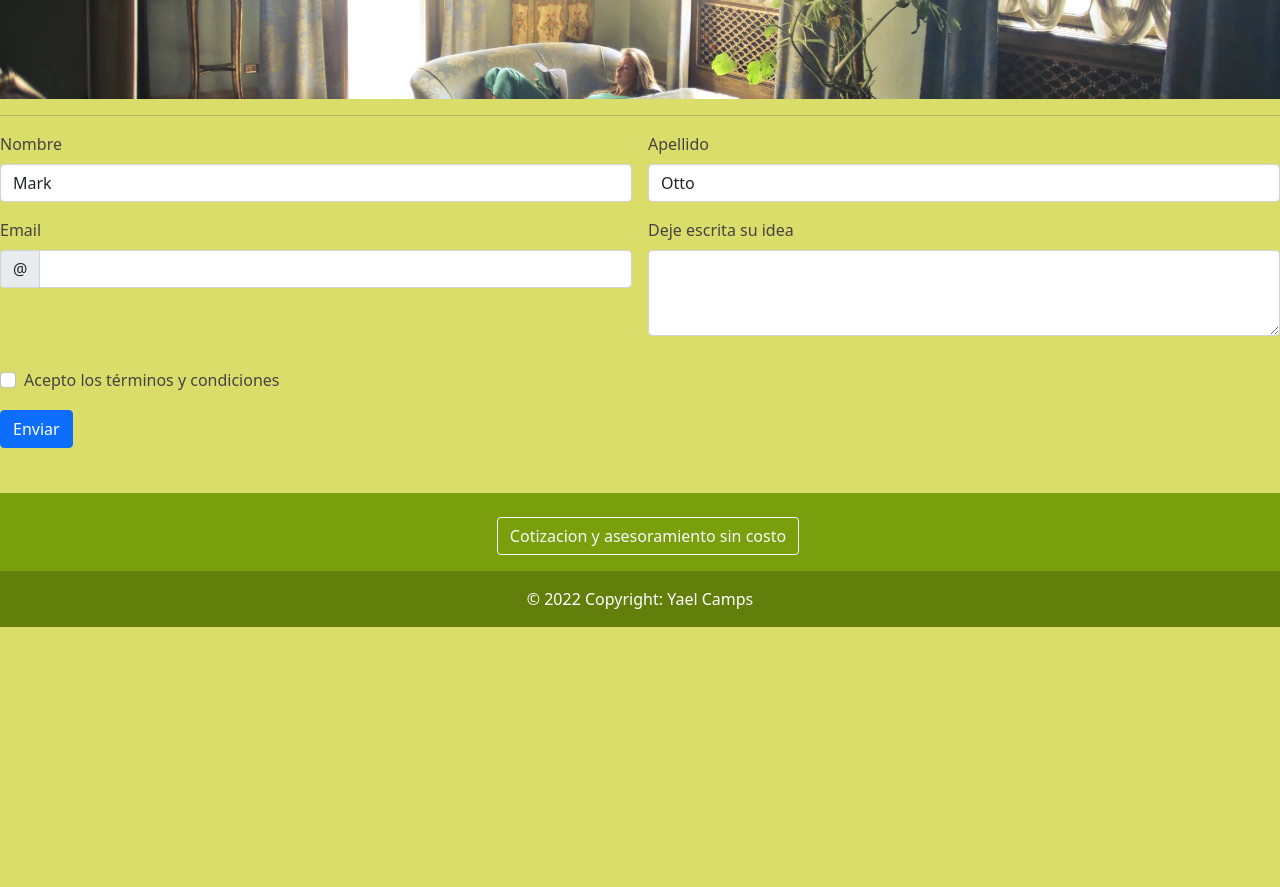
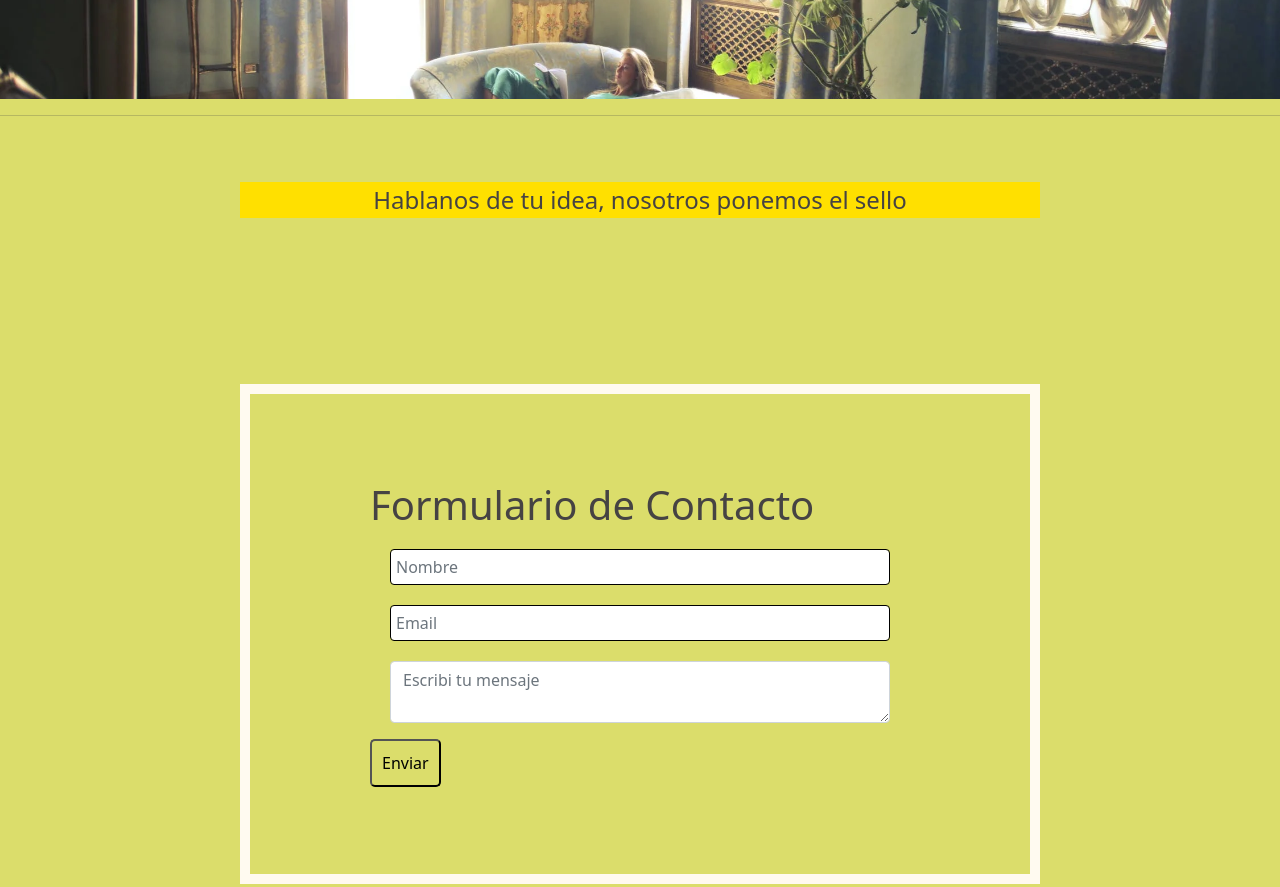
Before and after one commit to yaelcampos/EstudioAbba, a website: page pages/contactos.html in a window 1280 px wide. Shown: the part 540-1427 px from the top of the page. Before the commit the page ends 1167 px from the top, so only its background shows below. Drawn offline with nearby package versions, Linux system fonts and the light colour scheme.

Commit message:
Agrego formulario de contacto-Aplicao sass-aplico mixins-entend-each

```diff
--- a/pages/contactos.html
+++ b/pages/contactos.html
@@ -62,52 +62,22 @@
     </main>
     <hr>
 
-    <div >
-      <form class="row g-3 needs-validation" novalidate>
-          <div class="col-md-6">
-            <label for="validationCustom01" class="form-label">Nombre</label>
-            <input type="text" class="form-control" id="validationCustom01" value="Mark" required>
-            <div class="valid-feedback">
-              Looks good!
-            </div>
-          </div>
-          <div class="col-md-6">
-            <label for="validationCustom02" class="form-label">Apellido</label>
-            <input type="text" class="form-control" id="validationCustom02" value="Otto" required>
-            <div class="valid-feedback">
-              Looks good!
-            </div>
-          </div>
-          <div class="col-md-6">
-            <label for="validationCustomUsername" class="form-label">Email</label>
-            <div class="input-group has-validation">
-              <span class="input-group-text" id="inputGroupPrepend">@</span>
-              <input type="email" class="form-control" id="validationCustomUsername" aria-describedby="inputGroupPrepend" required>
-              <div class="invalid-feedback">
-                Please choose a username.
-              </div>
-            </div>
-          </div>
-          <div class="mb-3 col-md-6">
-              <label for="exampleFormControlTextarea1" class="form-label">Deje escrita su idea</label>
-              <textarea class="form-control" id="exampleFormControlTextarea1" rows="3"></textarea>
-            </div>
-          <div class="col-12">
-            <div class="form-check">
-              <input class="form-check-input" type="checkbox" value="" id="invalidCheck" required>
-              <label class="te" for="invalidCheck">
-                  Acepto los términos y condiciones
-              </label>
-              <div class="invalid-feedback">
-                You must agree before submitting.
-              </div>
-            </div>
-          </div>
-          <div class="col-12">
-            <button class="btn btn-primary" type="submit">Enviar</button>
-          </div>
-   </form>
-</div>
+    <div class="div-contenedor-contacto"  >
+      <p class="p-formulario">Hablanos de tu idea, nosotros ponemos el sello </p>
+
+      <div class="contenedor-formulario">
+        <form >
+              <h1>Formulario de Contacto</h1>
+              <input type="text" class="nombre-formulario  form-control mb-3" id="exampleInputPassword1" placeholder="Nombre" style="border: 1px solid black;">
+
+              <input type="email" class="email-formulario mb-3 form-control" id="exampleInputEmail1" placeholder="Email" aria-describedby="emailHelp" style="border: 1px solid black;">
+
+              <textarea class="textarea-formulario mb-3 form-control" name="" id=""  placeholder="Escribi tu mensaje "></textarea>
+
+              <button class="boton-formulario" type="submit">Enviar</button>
+        </form>
+      </div>
+    </div>
 
     <section class="grid col-12">
       <!-- Footer -->
--- a/scss/main.scss
+++ b/scss/main.scss
@@ -36,7 +36,6 @@ body {
 
 .col-4 {
     grid-template-columns: repeat(3, 1fr);
-
 }
 
 .icono-redes {
@@ -83,7 +82,6 @@ body {
 .espacio_vacio_acerca {
     background-color: $fondo-entre-titulos;
     height: 80px;
-
 }
 
 .parrafo_acerca {
@@ -109,7 +107,6 @@ body {
 #main_acerca_de{
     width: 100%;
     background-color: floralwhite;
-
 }
 
 .box_foto {
@@ -129,9 +126,6 @@ body {
         -webkit-box-shadow: 10px 10px 14px 2px rgba(0,0,0,0.47);
         box-shadow: 10px 10px 14px 2px rgba(0,0,0,0.47);
     }
-
-
-
 
 
 .diseñadora_nombre_1 {
@@ -168,7 +162,6 @@ body {
     text-align: center;
     margin-bottom: 20%;
     margin: 100px;
-
 }
                                /* contacto area*/
 
@@ -182,22 +175,81 @@ body {
     background-repeat: no-repeat;
     height: 550px;
     background-size: cover;
+}
 
+.div-contenedor-contacto {
+    display: flex ;
+    flex-direction: column;
+    justify-content: center;
+    align-content: center;
+    align-items: center;
+}
+
+.p-formulario {
+    margin-top: 50px;
+    display: flex;
+    justify-content: center;
+    font-size: 24px;
+    background-color: #FFE000;
+    width: 800px;
+}
+
+.contenedor-formulario {
+    height: 500px;
+    margin-top: 150px;
+    display: flex;
+    flex-wrap: nowrap;
+    align-content: center;
+    justify-content: center;
+    align-items: center;
+    width: 800px;
+    border: 10px solid floralwhite;
+}
+
+.nombre-formulario {
+    width: 500px;
+    margin: 20px;
+    padding: 5px;
+    background-color: none;
+}
+
+.email-formulario {
+    width: 500px;
+    margin: 20px;
+    padding: 5px;
+    background-color: none;
+}
+
+.textarea-formulario {
+    width: 500px;
+    margin: 20px;
+    background-color: none;
+}
+
+.boton-formulario {
+    padding: 10px;
+    background: none;
+    border-radius: 5px;
+}
+
+/*MIXIN */
+@mixin detalle ($position, $color) {
+
+    position: $position;
+    color: $color;
 }
 
 .h1_contacto {
-    position: relative;
+    @include detalle (relative, aliceblue);
     top:80px;
     left: 50px;
-    color:aliceblue
 }
 
 .p_contacto {
+    @include detalle (relative, aliceblue);
     width: 200px;
-    position: relative;
     top:110px;
     left: 50px;
-    color: aliceblue;
 }
 
 .contenedor_formulario {
@@ -225,6 +277,7 @@ body {
     width: 100%;
 }
 
+
 #tarjeta_1 {
     width: 700px;
     height: 600px;
@@ -248,7 +301,6 @@ body {
     width: 395px;
     height: 602px;
     border: 5px solid rgb(239, 243, 169);
-
 }
 
 .imagen_min1 {
@@ -282,27 +334,22 @@ body {
     background-color: $fondo-entre-titulos;
 }
 
+/*extend */
 .imagen_min3 {
-    height: 500px;
-    width: 615px;
+    @extend .imagen_min2;
     margin-left: 13px;
-    transition : widht 1.3s, height 1.3s;
     }
 
 .imagen_min3:hover {
-    height: 502px;
-    width: 617px;
+    @extend .imagen_min2:hover;
 }
 
 .imagen_min4 {
-    height: 500px;
-    width: 615px;
-    transition : widht 1.3s, height 1.3s;
+    @extend .imagen_min2;
 }
 
 .imagen_min4:hover {
-    height: 502px;
-    width: 617px;
+    @extend .imagen_min2:hover;
 
 }
 
@@ -312,14 +359,12 @@ body {
     background: none;
     margin-top: 80px;
     margin-bottom: 80px;
-
 }
 
 .h1_servicio {
     animation-duration: 2s;
     animation-name: slidein;
     text-align: center;
-
 }
 
 @keyframes slidein {
@@ -339,14 +384,17 @@ body {
 }
 
 
-$imagenes: (imagen-carrusel-1 : pink, imagen-carrusel-2 : #dda0dd,
-            imagen-carrusel-3 : #9370db,imagen-carrusel-4 : pink,
-            imagen-carrusel-5 : #dda0dd,imagen-carrusel-6 : #9370db
+$imagenes: (imagen-carrusel-1 : pink,
+            imagen-carrusel-2 : #dda0dd,
+            imagen-carrusel-3 : #9370db,
+            imagen-carrusel-4 : pink,
+            imagen-carrusel-5 : #dda0dd,
+            imagen-carrusel-6 : #9370db
             );
 
 @each $imagen, $color in $imagenes {
-    .image--#{$imagen} {
-       margin: 2px solid $color;
+    .#{$imagen} {
+        border: 2px solid $color;
         padding: 10px;
     }
 }
@@ -367,27 +415,20 @@ $imagenes: (imagen-carrusel-1 : pink, imagen-carrusel-2 : #dda0dd,
     .col-md-12 {
         grid-template-columns: repeat(1, 1fr);
     }
-
-
-
 }
 
 @media screen and (max-width: 572px){
 
     .col-sm-4 {
         grid-template-columns: repeat(3, 1fr);
-
     }
 
     .col-sm-6 {
         grid-template-columns: repeat(2, 1fr);
-
     }
 
     .col-sm-12 {
         grid-template-columns: repeat(1, 1fr);
 
     }
-
-
 }
```
Also changed, not shown: pages/servicios.html (+2 -1 lines), css/main.css. Lines whose indentation alone changed are shown as unchanged.
